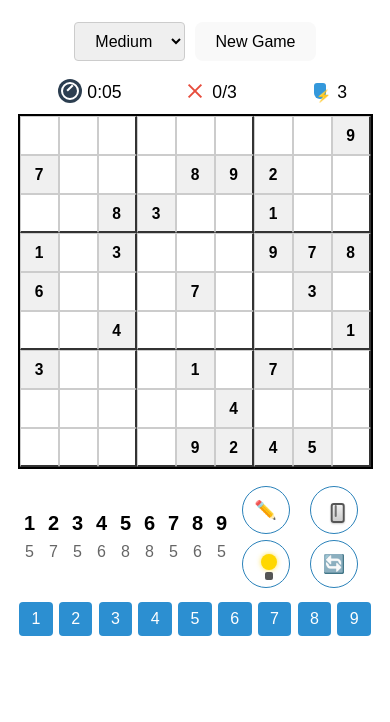
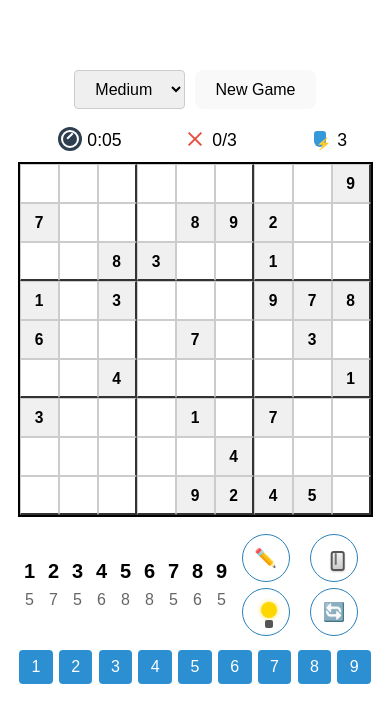
Before and after one commit to kiranofans/sudoku_game, a React (Vite) app: page / in a window 390 px wide. Shown: the top 722 px of the page. Built offline with nearby package versions, Linux system fonts and the light colour scheme.

Commit message:
margintop to 4

```diff
--- a/src/App.css
+++ b/src/App.css
@@ -784,7 +784,7 @@ button {
 
 /* Sudoku game top margin */
 .game-controls{
-  margin-top: 1rem;
+  margin-top: 4rem;
 }
 
   html, body{
```
Also changed, not shown: 4 other files (tests, documents, lock files or other folders).
